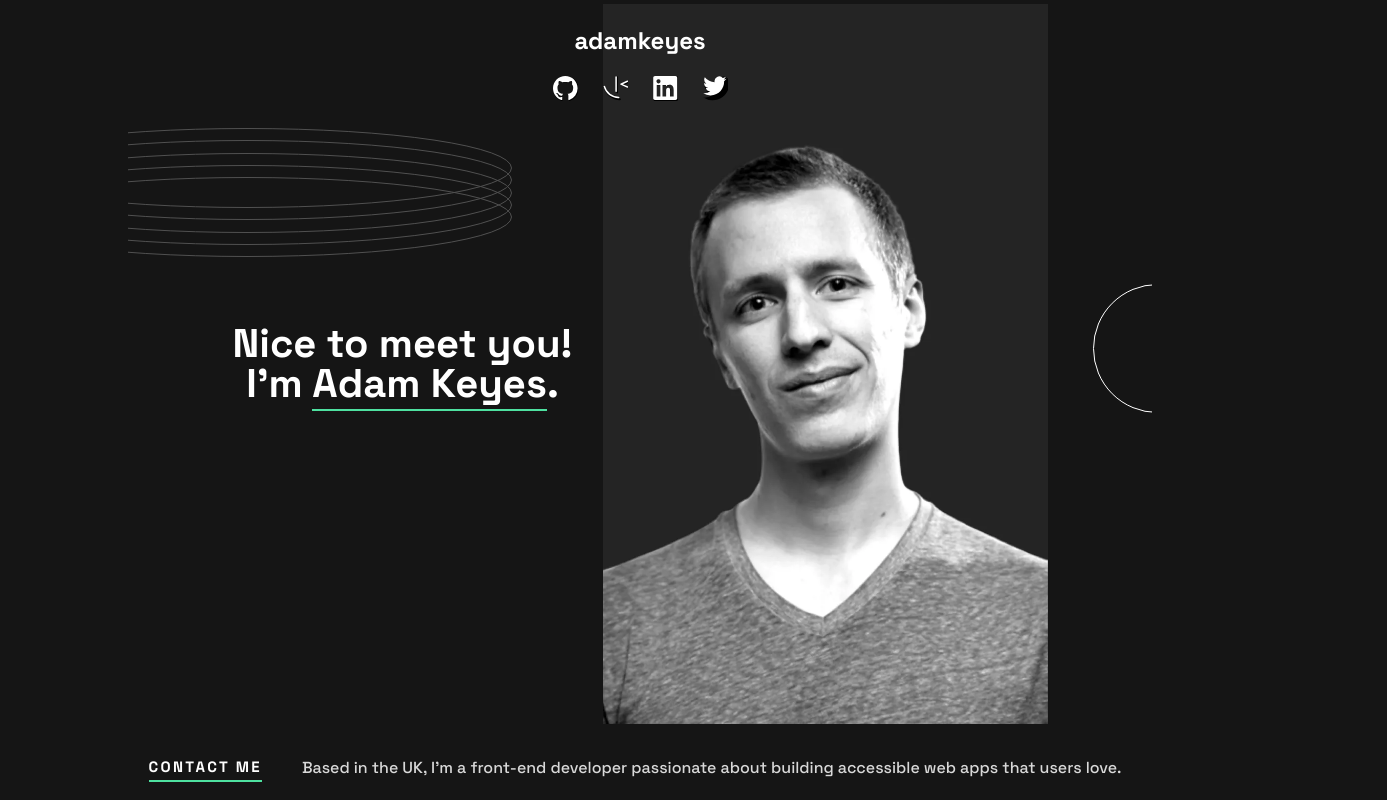
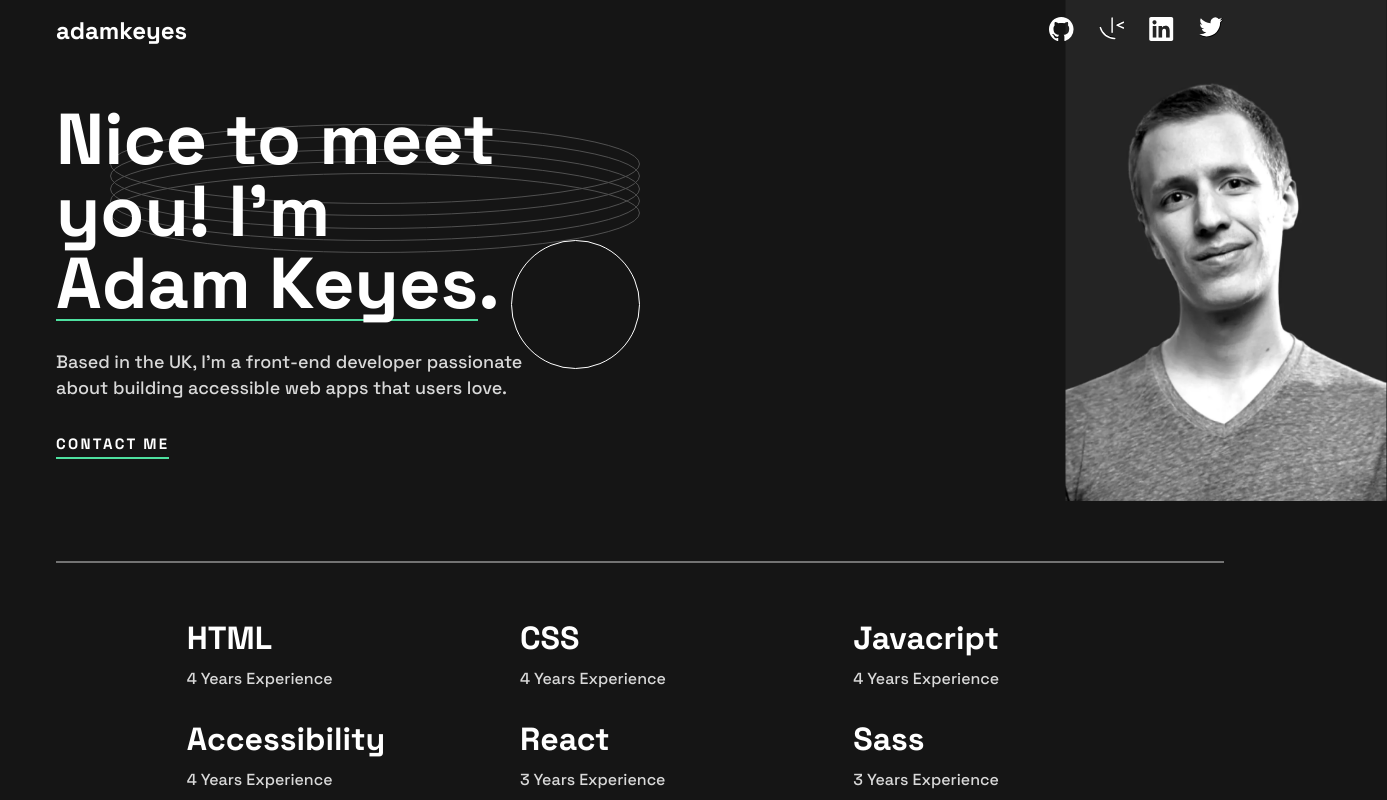
Before and after one commit to Hugo-Farias/single-page-developer-portfolio-template, a React (Vite) app: page / in a window 1280 px wide. Shown: the top 800 px of the page, 1387 px wide, since content can reach past the window. Built offline with nearby package versions, Linux system fonts and the light colour scheme.

Commit message:
skills done, need to fix alignment of hero section

```diff
--- a/src/App.scss
+++ b/src/App.scss
@@ -1,4 +1,8 @@
+@import "variables";
+
 .app {
-  position: relative;
-  margin-top: 2rem;
+  padding: 0 1.6rem;
+  width: 100vw;
+  min-width: 320px;
+  max-width: 1200px;
 }
--- a/src/App.tsx
+++ b/src/App.tsx
@@ -1,13 +1,15 @@
 import "./App.scss";
 import Navbar from "./components/Navbar";
 import Hero from "./components/Hero";
+import SkillsSection from "./components/SkillsSection";
 
 function App() {
   return (
-    <>
+    <div className="app">
       <Navbar />
       <Hero />
-    </>
+      <SkillsSection />
+    </div>
   );
 }
 
--- a/src/_variables.scss
+++ b/src/_variables.scss
@@ -6,7 +6,7 @@ $color-font: #fff;
 $color-gray: #d9d9d9;
 
 //Screens
-$screen-small: 320px;
+$screen-small: 600px;
 $screen-medium: 768px;
 $screen-big: 1024px;
 
@@ -19,16 +19,6 @@ $screen-big: 1024px;
 
 @mixin image($path) {
   background-image: url("#{$path}");
-  background-size: cover;
-  background-repeat: no-repeat;
-}
-
-@mixin bg-image($paths...) {
-  $background-images: "";
-  @each $path in $paths {
-    $background-images: $background-images + "url('#{$path}'),";
-  }
-  background-image: $background-images;
   background-size: contain;
   background-repeat: no-repeat;
 }
--- a/src/components/Hero.scss
+++ b/src/components/Hero.scss
@@ -1,47 +1,67 @@
 @import "../variables";
 
 .hero {
+  position: relative;
   @include flex-center;
   flex-wrap: wrap;
   flex-direction: row-reverse;
   gap: 3rem;
-  margin-top: -10rem;
-  min-width: $screen-small;
-  max-width: $screen-big;
-  width: 100vw;
-  background-image: url("../assets/images/pattern-rings.svg"),
-    url("../assets/images/pattern-circle.svg");
-  background-repeat: no-repeat;
-  background-position: right 50vw top 12.4rem, right -7rem top 28rem;
+  text-align: center;
+
+  @media (min-width: $screen-small) {
+    gap: unset;
+    flex-wrap: unset;
+    text-align: unset;
+  }
 
   & .photo {
+    $offset: 8;
     z-index: -1;
+    margin-top: -#{$offset}rem;
     @include image("../assets/images/image-profile-mobile.webp");
     width: 17.4rem;
     height: 38.3rem;
 
-    @media (min-width: $screen-medium) {
+    @media (min-width: $screen-small) {
+      //position: absolute;
+      //top: -8rem;
+      //right: -2rem;
       @include image("../assets/images/image-profile-tablet.webp");
-      width: 32.2rem;
-      height: 60rem;
+      margin-right: -33%;
+      transform: translateX(-50%);
+      background-position: 100% 0;
+      //width: 32rem;
+      height: #{60-$offset}rem;
     }
 
-    @media (min-width: $screen-big) {
+    @media (min-width: $screen-medium) {
       @include image("../assets/images/image-profile-desktop.webp");
       width: 44.5rem;
-      height: 72rem;
+      height: #{$offset - 72}rem;
     }
   }
 
-  text-align: center;
   & .greeting {
+    margin-right: auto;
+
+    @media (min-width: $screen-small) {
+      max-width: 49.5rem;
+    }
+
+    & .introduction {
       font-weight: 700;
-    font-size: 4rem;
+      font-size: 3.3rem;
       line-height: 4rem;
 
       & > .name {
+        display: inline-block;
         border-bottom: 2px solid $color-primary;
         margin-bottom: -2px;
+      }
+
+      @media (min-width: $screen-small) {
+        font-size: 7.2rem;
+        line-height: 7.2rem;
       }
     }
 
@@ -50,10 +70,15 @@
       font-size: 1.6rem;
       line-height: 2.6rem;
       color: $color-gray;
-    padding: 0 1rem;
+      padding: 3rem 0;
+
+      @media (min-width: $screen-small) {
+        font-size: 1.8rem;
+      }
     }
 
     & .contact-link {
+      display: inline-block;
       color: $color-font;
       text-transform: uppercase;
       line-height: 2.6rem;
@@ -61,3 +86,4 @@
       border-bottom: 2px solid $color-primary;
     }
   }
+}
--- a/src/components/Hero.tsx
+++ b/src/components/Hero.tsx
@@ -1,18 +1,16 @@
 import "./Hero.scss";
-import { useEffect } from "react";
 import Separator from "./common/Separator";
 
 const Hero = function () {
-  useEffect(() => console.log(window.innerWidth), [window.innerWidth]);
-
   return (
     <>
       <section className="hero">
+        {/*<img src={photoS} alt="Photo of Adam Keyes" className="photo" />*/}
         <div className="photo" />
 
-        <h1 className="greeting">
-          Nice to meet you!
-          <br /> I'm <span className="name">Adam Keyes</span>.
+        <div className="greeting">
+          <h1 className="introduction">
+            Nice to meet you! I'm <span className="name">Adam Keyes</span>.
           </h1>
 
           <h2 className="description">
@@ -23,6 +21,7 @@ const Hero = function () {
           <h2 className="contact-link">
             <a href="">Contact me</a>
           </h2>
+        </div>
       </section>
       <Separator />
     </>
--- a/src/components/Navbar.scss
+++ b/src/components/Navbar.scss
@@ -8,6 +8,12 @@ $icon-list: github, frontend-mentor, linkedin, twitter;
   gap: 2rem;
   align-items: center;
   //z-index: 1;
+
+  @media (min-width: $screen-small) {
+    flex-direction: unset;
+    justify-content: space-between;
+    padding: 1.5rem 0;
+  }
 
   & .name {
     font-size: 2.4rem;
--- a/src/components/SkillsSection.scss
+++ b/src/components/SkillsSection.scss
@@ -0,0 +1,29 @@
+@import "../variables";
+
+.skills-section {
+  display: grid;
+  grid-template-columns: repeat(auto-fit, 27rem);
+  justify-content: space-around;
+  margin-inline: auto;
+  max-width: 100rem;
+
+  & .skill-card {
+    text-align: center;
+    margin: 1.5rem;
+    @media (min-width: $screen-small) {
+      text-align: left;
+    }
+    & .name {
+      font-size: 3.2rem;
+      font-weight: 700;
+      margin-bottom: 1rem;
+    }
+
+    & .years {
+      font-weight: 500;
+      font-size: 1.6rem;
+      //opacity: 0.5;
+      color: $color-gray;
+    }
+  }
+}
--- a/src/components/SkillsSection.tsx
+++ b/src/components/SkillsSection.tsx
@@ -1,9 +1,33 @@
 import "./SkillsSection.scss";
+import Separator from "./common/Separator";
 
-const DUMMY_DATA = [];
+const DUMMY_DATA = [
+  { name: "HTML", years: 4 },
+  { name: "CSS", years: 4 },
+  { name: "Javacript", years: 4 },
+  { name: "Accessibility", years: 4 },
+  { name: "React", years: 3 },
+  { name: "Sass", years: 3 },
+];
 
 const SkillsSection = function () {
-  return;
+  const contentJSX = DUMMY_DATA.map((v, i) => {
+    return (
+      <div key={i} className="skill-card">
+        <h2 className="name">{v.name}</h2>
+        <h3 className="years">
+          {v.years} {`Year${v.years > 1 ? "s" : ""}`} Experience
+        </h3>
+      </div>
+    );
+  });
+
+  return (
+    <>
+      <section className="skills-section">{contentJSX}</section>
+      <Separator />
+    </>
+  );
 };
 
 export default SkillsSection;
--- a/src/components/common/Separator.scss
+++ b/src/components/common/Separator.scss
@@ -4,6 +4,6 @@
   margin: 6rem auto 4rem auto;
   background-color: $color-font;
   height: 2px;
-  width: 90%;
+  width: 100%;
   opacity: 0.4;
 }
--- a/src/index.scss
+++ b/src/index.scss
@@ -21,12 +21,22 @@
 }
 
 body {
+  position: relative;
   //margin: 2.5rem 0 0 0;
-  padding: 2.5rem 2.5rem 0;
+  //padding: 2.5rem 0;
   display: flex;
   justify-content: center;
   min-width: 320px;
   min-height: 100vh;
+  background-image: url("./assets/images/pattern-rings.svg"),
+    url("./assets/images/pattern-circle.svg");
+  background-repeat: no-repeat;
+  background-position: right 50vw top 12.4rem, right -5rem top 28rem;
+  z-index: -999;
+
+  @media (min-width: $screen-small) {
+    background-position: right 50vw top 12.4rem, right 50vw top 30vh;
+  }
 }
 
 a {
```
Lines whose indentation alone changed are shown as unchanged.
